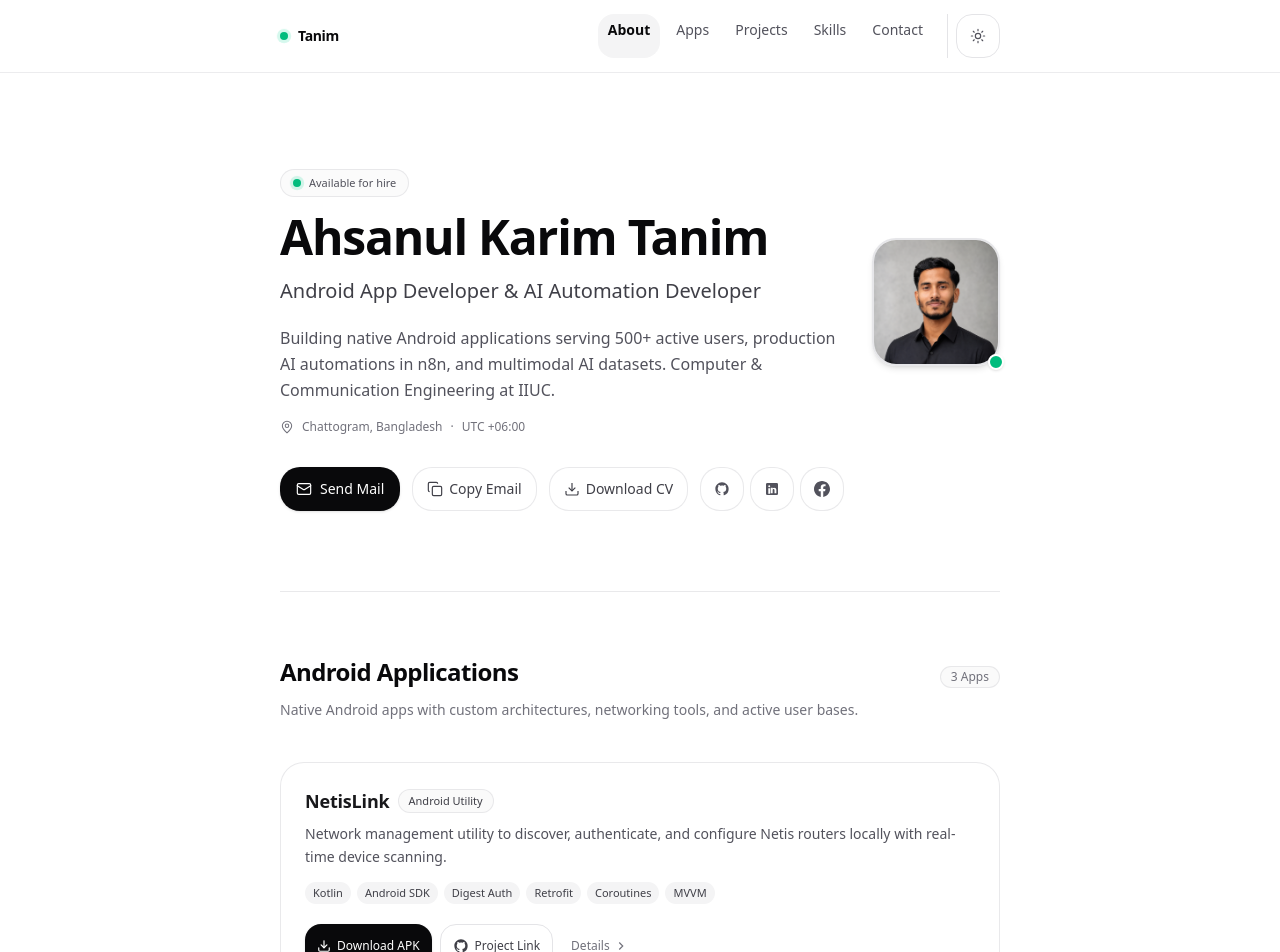
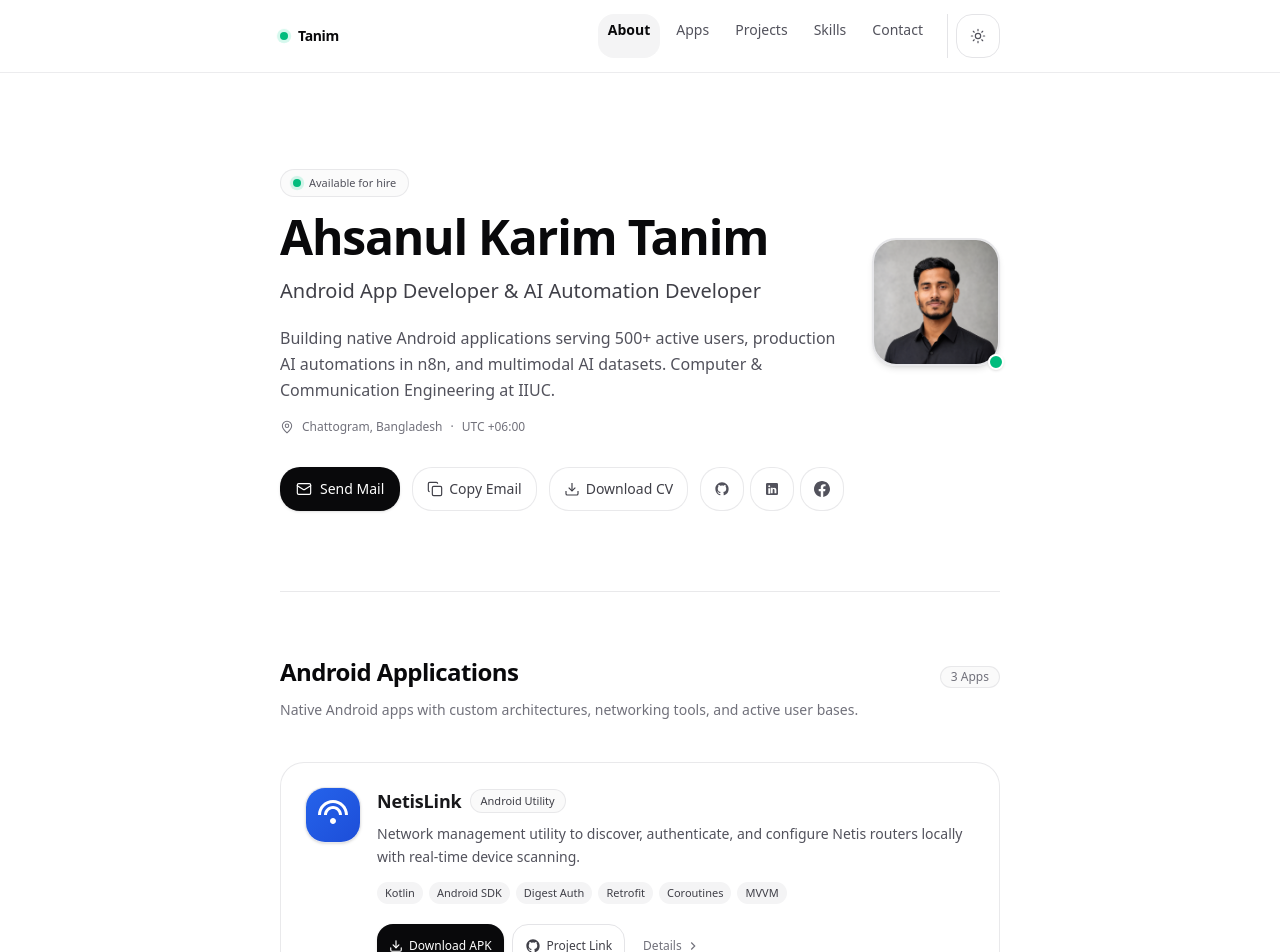
Before and after one commit to tanim494/portfolio, a Next.js app: page / in a window 1280 px wide. Shown: the top 952 px of the page. Built offline with nearby package versions, Linux system fonts and the light colour scheme.

Commit message:
Restore NetisLink project icon from netis-router.svg

```diff
--- a/src/data/projects.ts
+++ b/src/data/projects.ts
@@ -23,6 +23,7 @@ export const androidApps: Project[] = [
     tech: ["Kotlin", "Android SDK", "Digest Auth", "Retrofit", "Coroutines", "MVVM"],
     githubUrl: "https://github.com/tanim494/NetisLink",
     downloadUrl: "/NetisLink.apk",
+    logo: "/netis-router.svg",
     badge: "Android Utility",
     category: "Android App",
   },
```
